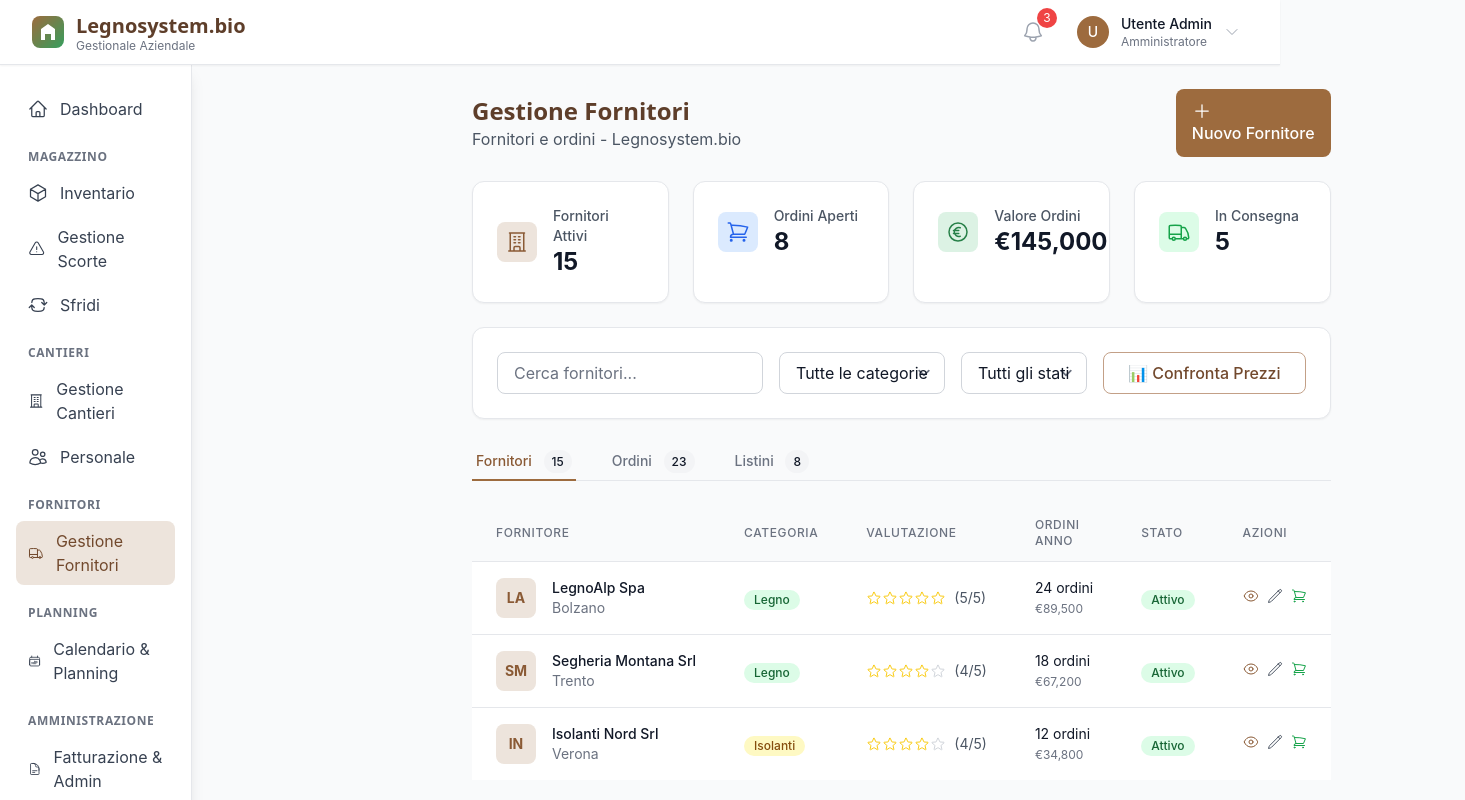
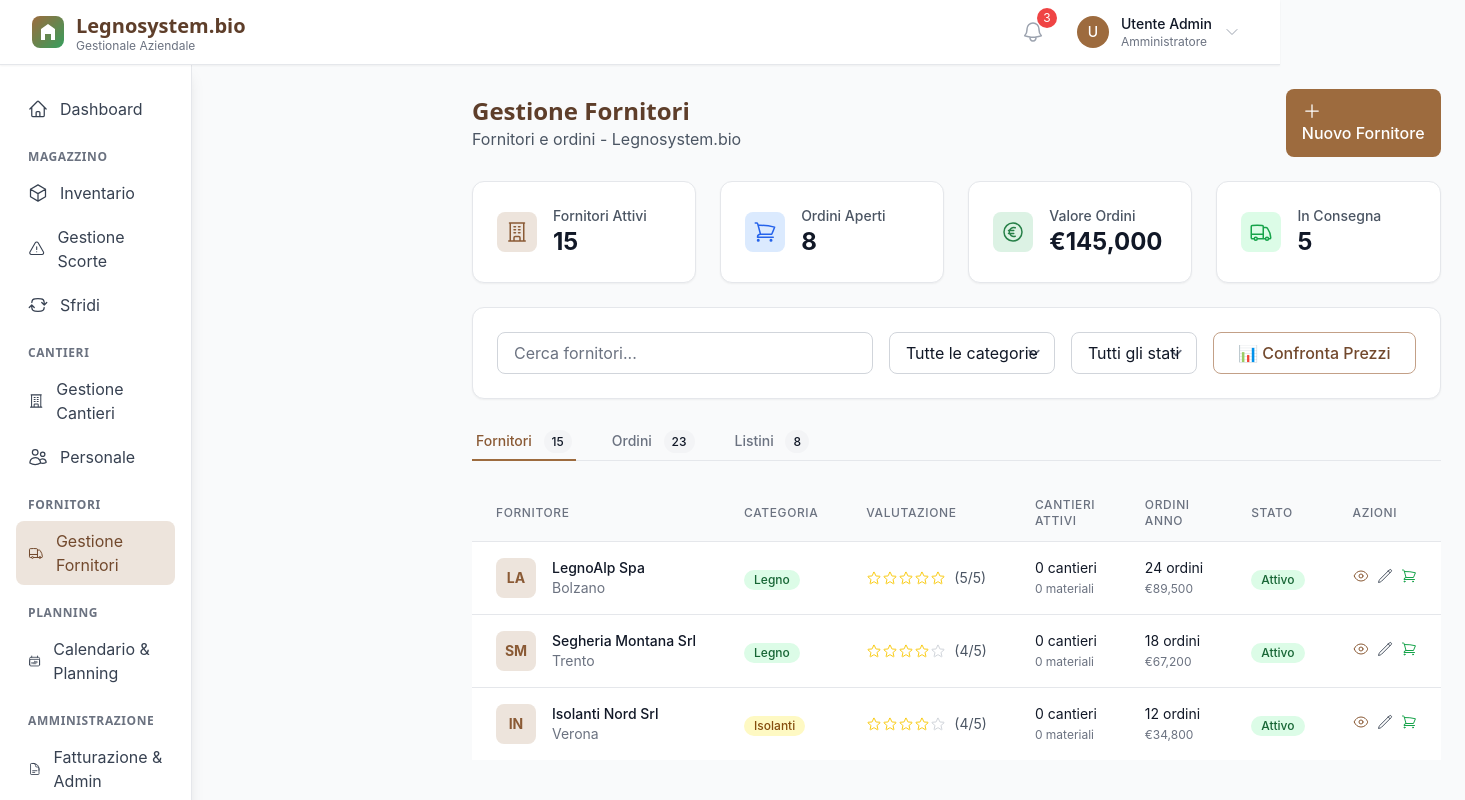
Before and after one commit to LRX-alt/legnosystem, a Vue app: page /fornitori in a window 1280 px wide. Shown: the top 800 px of the page, 1465 px wide, since content can reach past the window. Built offline with nearby package versions, Linux system fonts and the light colour scheme.

Commit message:
Feature: Sincronizzazione bidirezionale Fornitori-Cantieri

```diff
--- a/src/views/Fornitori.vue
+++ b/src/views/Fornitori.vue
@@ -127,6 +127,7 @@
                 <th class="px-6 py-3 text-left text-xs font-medium text-gray-500 uppercase tracking-wider">Fornitore</th>
                 <th class="px-6 py-3 text-left text-xs font-medium text-gray-500 uppercase tracking-wider">Categoria</th>
                 <th class="px-6 py-3 text-left text-xs font-medium text-gray-500 uppercase tracking-wider">Valutazione</th>
+                <th class="px-6 py-3 text-left text-xs font-medium text-gray-500 uppercase tracking-wider">Cantieri Attivi</th>
                 <th class="px-6 py-3 text-left text-xs font-medium text-gray-500 uppercase tracking-wider">Ordini Anno</th>
                 <th class="px-6 py-3 text-left text-xs font-medium text-gray-500 uppercase tracking-wider">Stato</th>
                 <th class="px-6 py-3 text-left text-xs font-medium text-gray-500 uppercase tracking-wider">Azioni</th>
@@ -159,6 +160,13 @@
                     </div>
                     <span class="ml-2 text-sm text-gray-600">({{ fornitore.rating }}/5)</span>
                   </div>
+                </td>
+                <td class="px-6 py-4 whitespace-nowrap text-sm text-gray-900">
+                  {{ getFornitoreRelations(fornitore.id).cantieri.length }} cantieri<br/>
+                  <span class="text-xs text-gray-500">{{ getFornitoreRelations(fornitore.id).materiali.length }} materiali</span>
+                  <span v-if="getFornitoreRelations(fornitore.id).totaleValore > 0" class="block text-xs text-green-600 font-medium">
+                    €{{ getFornitoreRelations(fornitore.id).totaleValore.toFixed(0) }}
+                  </span>
                 </td>
                 <td class="px-6 py-4 whitespace-nowrap text-sm text-gray-900">
                   {{ fornitore.ordiniAnno }} ordini<br/>
@@ -223,6 +231,14 @@
             <div class="flex justify-between text-sm">
               <span class="text-gray-600">Ordini 2024:</span>
               <span class="font-medium">{{ fornitore.ordiniAnno }} - €{{ fornitore.valoreAnno.toLocaleString() }}</span>
+            </div>
+            <div class="flex justify-between text-sm">
+              <span class="text-gray-600">Cantieri Attivi:</span>
+              <span class="font-medium">{{ getFornitoreRelations(fornitore.id).cantieri.length }} cantieri</span>
+            </div>
+            <div v-if="getFornitoreRelations(fornitore.id).materiali.length > 0" class="flex justify-between text-sm">
+              <span class="text-gray-600">Materiali:</span>
+              <span class="font-medium text-green-600">{{ getFornitoreRelations(fornitore.id).materiali.length }} (€{{ getFornitoreRelations(fornitore.id).totaleValore.toFixed(0) }})</span>
             </div>
           </div>
 
@@ -639,7 +655,39 @@ const isScaduto = (dateString) => {
 }
 
 const viewFornitore = (fornitore) => {
-  alert(`📋 Dettagli ${fornitore.nome}:\n\n📍 ${fornitore.indirizzo}, ${fornitore.citta}\n📞 ${fornitore.telefono}\n📧 ${fornitore.email}\n⭐ Rating: ${fornitore.rating}/5\n📦 Ordini 2024: ${fornitore.ordiniAnno}\n💰 Valore: €${fornitore.valoreAnno.toLocaleString()}`)
+  const relations = getFornitoreRelations(fornitore.id)
+
+  let message = `📋 Dettagli ${fornitore.nome}:\n\n`
+  message += `📍 ${fornitore.indirizzo}, ${fornitore.citta}\n`
+  message += `📞 ${fornitore.telefono}\n`
+  message += `📧 ${fornitore.email}\n`
+  message += `⭐ Rating: ${fornitore.rating}/5\n\n`
+
+  message += `📊 STATISTICHE 2024:\n`
+  message += `📦 Ordini: ${fornitore.ordiniAnno}\n`
+  message += `💰 Valore ordini: €${fornitore.valoreAnno.toLocaleString()}\n\n`
+
+  if (relations.cantieri.length > 0) {
+    message += `🏗️ CANTIERI ASSOCIATI (${relations.cantieri.length}):\n`
+    relations.cantieri.forEach(cantiere => {
+      message += `• ${cantiere.nome} - ${cantiere.cliente} (${cantiere.materialiCount} materiali)\n`
+    })
+    message += `\n💰 Valore totale materiali: €${relations.totaleValore.toFixed(2)}\n\n`
+  }
+
+  if (relations.materiali.length > 0) {
+    message += `🧱 MATERIALI FORNITI (${relations.materiali.length}):\n`
+    relations.materiali.slice(0, 5).forEach(materiale => {
+      message += `• ${materiale.nome} (${materiale.codice}) - ${materiale.cantiere.nome}\n`
+    })
+    if (relations.materiali.length > 5) {
+      message += `• ... e altri ${relations.materiali.length - 5} materiali\n`
+    }
+  } else {
+    message += `📝 Nessun materiale associato nei cantieri attuali`
+  }
+
+  alert(message)
 }
 
 const editFornitore = (fornitore) => {
@@ -647,7 +695,7 @@ const editFornitore = (fornitore) => {
 }
 
 const createOrder = (fornitore) => {
-  alert(`🛒 Nuovo ordine per ${fornitore.nome}\n\n⏱️ Tempo consegna: ${fornitore.tempoConsegna} giorni\n⭐ Rating: ${fornitore.rating}/5\n\n📋 Sistema ordini in implementazione`)
+  alert(`🛒 Nuovo ordine per ${fornitore.nome} - Funzionalità in implementazione`)
 }
 
 const viewOrder = (ordine) => {
@@ -717,4 +765,61 @@ const closeAddModal = () => {
     email: ''
   }
 }
+
+// Funzioni per sincronizzazione con materiali cantieri
+const getFornitoreRelations = (fornitoreId) => {
+  const stored = localStorage.getItem('legnosystem_materiali_cantieri')
+  const cantieriStored = localStorage.getItem('legnosystem_cantieri')
+
+  if (!stored || !cantieriStored) return { materiali: [], cantieri: [], totaleValore: 0 }
+
+  try {
+    const materialiCantieri = JSON.parse(stored)
+    const cantieri = JSON.parse(cantieriStored)
+
+    let materiali = []
+    let cantieriAssociati = new Set()
+    let totaleValore = 0
+
+    // Cerca in tutti i cantieri i materiali di questo fornitore
+    Object.entries(materialiCantieri).forEach(([cantiereId, materialiList]) => {
+      const cantiere = cantieri.find(c => c.id == cantiereId)
+
+      materialiList.forEach(materiale => {
+        if (materiale.fornitoreId == fornitoreId) {
+          materiali.push({
+            ...materiale,
+            cantiere: {
+              id: cantiereId,
+              nome: cantiere?.nome || 'Cantiere non trovato',
+              cliente: cantiere?.cliente || ''
+            }
+          })
+          cantieriAssociati.add(cantiereId)
+          totaleValore += (materiale.quantitaRichiesta * materiale.prezzoUnitario) || 0
+        }
+      })
+    })
+
+    const cantieriArray = Array.from(cantieriAssociati).map(id => {
+      const cantiere = cantieri.find(c => c.id == id)
+      return cantiere ? {
+        id: cantiere.id,
+        nome: cantiere.nome,
+        cliente: cantiere.cliente,
+        stato: cantiere.stato,
+        materialiCount: materialiCantieri[id]?.filter(m => m.fornitoreId == fornitoreId).length || 0
+      } : null
+    }).filter(Boolean)
+
+    return {
+      materiali,
+      cantieri: cantieriArray,
+      totaleValore
+    }
+  } catch (e) {
+    console.error('Errore nel caricamento relazioni fornitore:', e)
+    return { materiali: [], cantieri: [], totaleValore: 0 }
+  }
+}
 </script>
```
